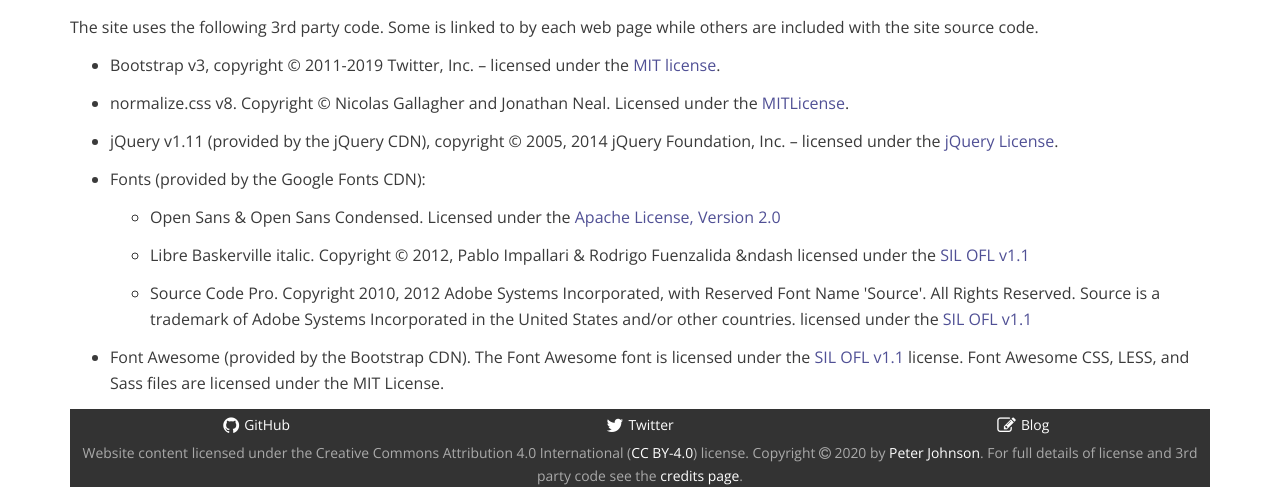
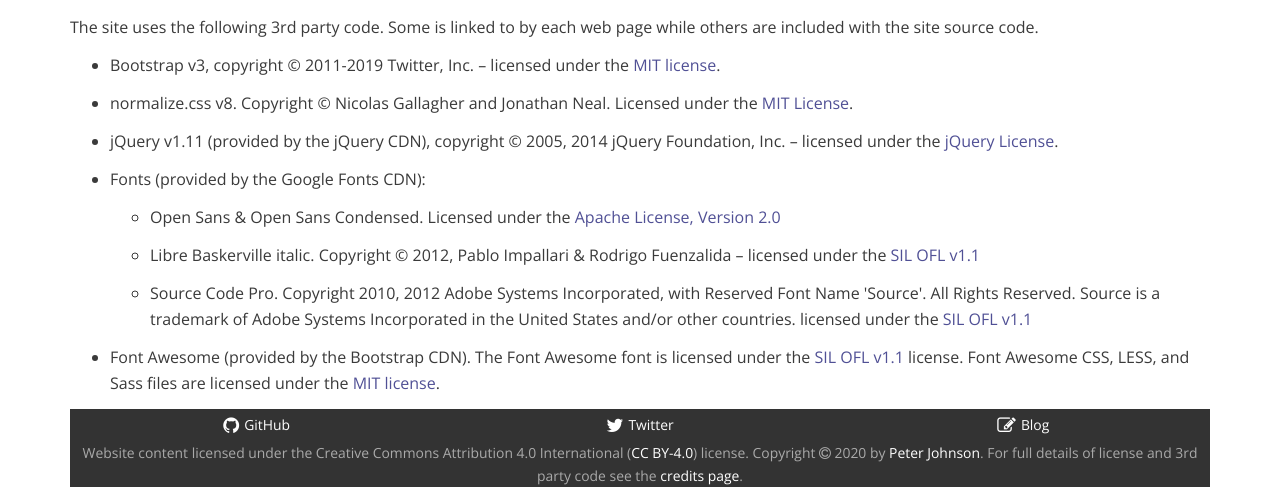
Before and after one commit to delphidabbler/delphidabbler.github.io, a Jekyll site: the page built from credits.html, in a window 1280 px wide. Shown: the part 480-967 px from the top of the page. Built offline with Jekyll 4.4.1, drawn with Linux system fonts in a browser that asks for light colours; nearby versions of some CDN libraries.

Commit message:
Fix errors on Credits page. Fixes #18

```diff
--- a/credits.html
+++ b/credits.html
@@ -19,7 +19,7 @@
   </p>
 
   <p>
-    The site's source code is licensed under the <a href="{{ site.data.core.mit-license-url}}" aria-label="{{ site.data.core.mit-license-link-title }}">MIT License</a>.
+    The site's source code is licensed under the <a href="{{ site.data.core.site-mit-license-url }}" aria-label="{{ site.data.core.site-mit-license-link-title }}">MIT License</a>.
   </p>
 
 </section>
@@ -37,7 +37,7 @@
       Bootstrap v3, copyright &copy; 2011-2019 Twitter, Inc. &ndash; licensed under the <a href="{{ site.data.core.generic-mit-license-url }}" aria-label="{{ site.data.core.generic-mit-license-link-title }}">MIT license</a>.
     </li>
     <li>
-      normalize.css v8. Copyright &copy; Nicolas Gallagher and Jonathan Neal. Licensed under the <a href="{{ site.data.core.normalize-css-license-url }}" aria-label="{{ site.data.core.normalize-css-license-link-title }}">MITLicense</a>.
+      normalize.css v8. Copyright &copy; Nicolas Gallagher and Jonathan Neal. Licensed under the <a href="{{ site.data.core.normalize-css-license-url }}" aria-label="{{ site.data.core.normalize-css-license-link-title }}">MIT License</a>.
     </li>
     <li>
       jQuery v1.11 (provided by the jQuery CDN), copyright &copy; 2005, 2014 jQuery Foundation, Inc. &ndash; licensed under the <a href="{{ site.data.core.jquery-license-url }}" aria-label="{{ site.data.core.jquery-license-link-title }}">jQuery License</a>.
@@ -49,14 +49,14 @@
           Open Sans &amp; Open Sans Condensed. Licensed under the <a href="{{ site.data.core.apache-20-license-url }}" aria-label="{{ site.data.core.apache-20-license-link-title }}">Apache License, Version 2.0</a>
         </li>
         <li>
-          Libre Baskerville italic. Copyright &copy; 2012, Pablo Impallari &amp; Rodrigo Fuenzalida &ndash licensed under the <a href="{{ site.data.core.sil-ofl-11-license-url }}" aria-label="{{ site.data.core.sil-ofl-11-license-link-title }}">SIL OFL v1.1</a>
+          Libre Baskerville italic. Copyright &copy; 2012, Pablo Impallari &amp; Rodrigo Fuenzalida &ndash; licensed under the <a href="{{ site.data.core.sil-ofl-11-license-url }}" aria-label="{{ site.data.core.sil-ofl-11-license-link-title }}">SIL OFL v1.1</a>
         </li>
         <li>
           Source Code Pro. Copyright 2010, 2012 Adobe Systems Incorporated, with Reserved Font Name 'Source'. All Rights Reserved. Source is a trademark of Adobe Systems Incorporated in the United States and/or other countries. licensed under the <a href="{{ site.data.core.sil-ofl-11-license-url }}" aria-label="{{ site.data.core.sil-ofl-11-license-link-title }}">SIL OFL v1.1</a>
         </li>
       </ul>
       <li>
-        Font Awesome (provided by the Bootstrap CDN). The Font Awesome font is licensed under the <a href="{{ site.data.core.sil-ofl-11-license-url }}" aria-label="{{ site.data.core.sil-ofl-11-license-link-title }}">SIL OFL v1.1</a> license. Font Awesome CSS, LESS, and Sass files are licensed under the MIT License.
+        Font Awesome (provided by the Bootstrap CDN). The Font Awesome font is licensed under the <a href="{{ site.data.core.sil-ofl-11-license-url }}" aria-label="{{ site.data.core.sil-ofl-11-license-link-title }}">SIL OFL v1.1</a> license. Font Awesome CSS, LESS, and Sass files are licensed under the <a href="{{ site.data.core.generic-mit-license-url }}" aria-label="{{ site.data.core.generic-mit-license-link-title }}">MIT license</a>.
       </li>
     </li>
   </ul>
```
